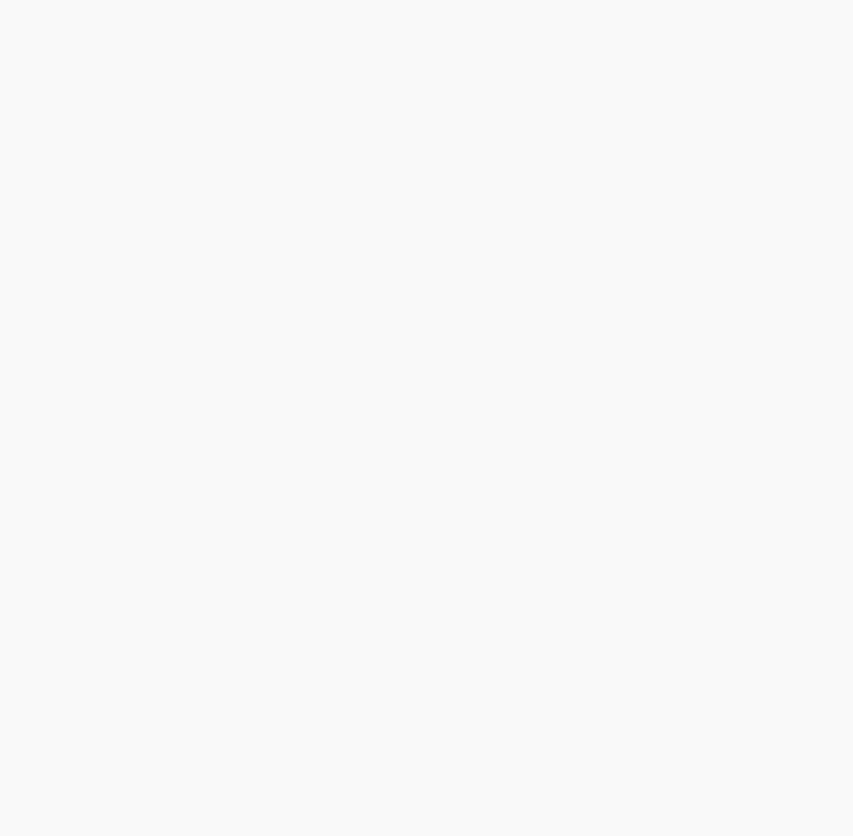
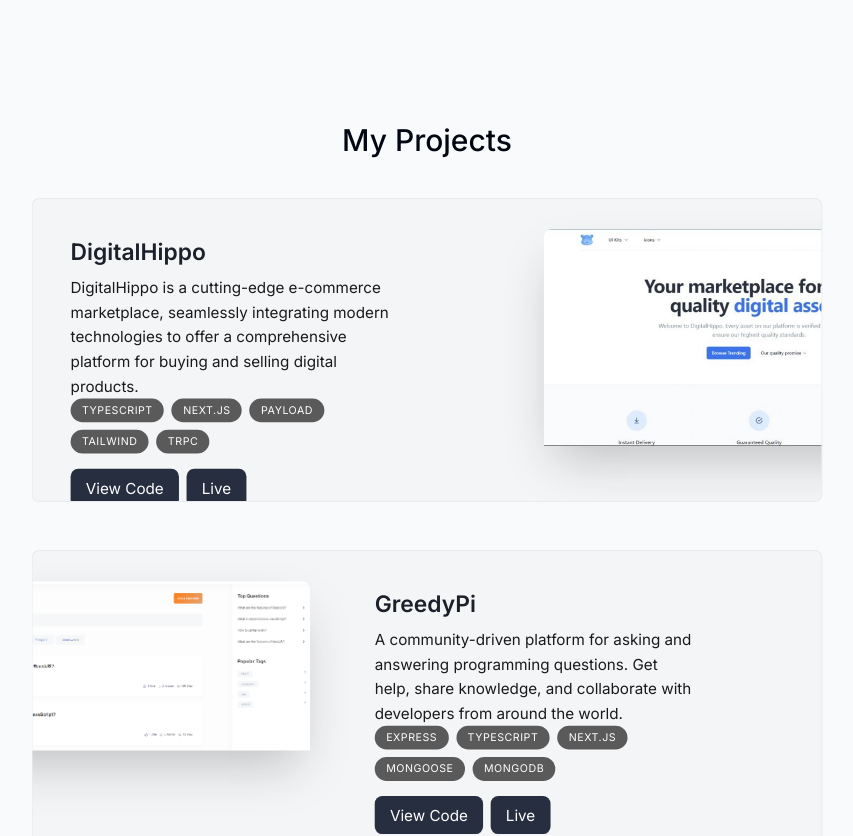
Before and after one commit to 0xaira/portfolio, a Next.js app: page / in a window 1280 px wide. Shown: the part 1240-2076 px from the top of the page, without its empty margins (213-1066 px from the left). Before the commit the page ends 1362 px from the top, so only its background shows below. Built offline with nearby package versions, Linux system fonts and the light colour scheme.

Commit message:
feat: Built the Projects Section

```diff
--- a/app/page.tsx
+++ b/app/page.tsx
@@ -1,12 +1,14 @@
 import About from "@/components/About";
 import Intro from "@/components/Intro";
 import SectionDivider from "@/components/SectionDivider";
+import Projects from "@/components/projects";
 export default function Home() {
   return (
     <main className="flex flex-col items-center px-4">
          <Intro />
          <SectionDivider />
          <About />
+         <Projects />
     </main>
   );
 }
--- /dev/null
+++ b/components/Project.tsx
@@ -0,0 +1,70 @@
+"use client";
+import { projectsData } from "@/lib/data";
+import Image from "next/image";
+import { motion, useScroll, useTransform } from "framer-motion";
+
+type ProjectProps = (typeof projectsData)[number];
+
+export default function Project({
+  title,
+  description,
+  tags,
+  imageUrl,
+}: ProjectProps) {
+  const { scrollYProgress } = useScroll({
+    offset: ["0 1", "1.33 1"],
+  });
+  const scaleProgess = useTransform(scrollYProgress, [0, 1], [0.8, 1]);
+  const opacityProgess = useTransform(scrollYProgress, [0, 1], [0.6, 1]);
+
+  return (
+    <motion.div
+      style={{
+        scale: scaleProgess,
+        opacity: opacityProgess,
+      }}
+      className="group mb-3 sm:mb-8 last:mb-0"
+    >
+      <section className="bg-gray-100 max-w-[52rem] border border-black/5 rounded-lg overflow-hidden sm:pr-8 relative sm:h-[20rem] hover:bg-gray-200 transition sm:group-even:pl-8">
+        <div className="pt-4 pb-7 px-5 sm:pl-10 sm:pr-2 sm:pt-10 sm:max-w-[50%] flex flex-col h-full sm:group-even:ml-[18rem]">
+          <h3 className="text-2xl font-semibold">{title}</h3>
+          <p className="mt-2 leading-relaxed text-black ">
+            {description}
+          </p>
+          <ul className="flex flex-wrap mt-4 gap-2 sm:mt-auto">
+            {tags.map((tag, index) => (
+              <li
+                className="bg-black/[0.7] px-3 py-1 text-[0.7rem] uppercase tracking-wider text-white rounded-full"
+                key={index}
+              >
+                {tag}
+              </li>
+            ))}
+          </ul>
+          <div className="mt-4">
+            <button className="bg-slate-900 text-white px-4 py-2 rounded-lg mr-2">View Code</button>
+            <button className="bg-slate-900 text-white px-4 py-2 rounded-lg">Live</button>
+          </div>
+        </div>
+
+        <Image
+          src={imageUrl}
+          alt="Project I worked on"
+          quality={95}
+          className="absolute hidden sm:block top-8 -right-40 w-[28.25rem] rounded-t-lg shadow-2xl
+        transition
+        group-hover:scale-[1.04]
+        group-hover:-translate-x-3
+        group-hover:translate-y-3
+        group-hover:-rotate-2
+
+        group-even:group-hover:translate-x-3
+        group-even:group-hover:translate-y-3
+        group-even:group-hover:rotate-2
+
+        group-even:right-[initial] group-even:-left-40"
+        />
+      </section>
+    </motion.div>
+  );
+}
--- /dev/null
+++ b/components/Projects.tsx
@@ -0,0 +1,21 @@
+"use client";
+import React from "react";
+import SectionHeading from "./SectionHeading";
+import { projectsData } from "@/lib/data";
+import Project from "./Project";
+
+export default function Projects() {
+
+  return (
+    <section id="projects" className="scroll-mt-28 mb-28">
+      <SectionHeading>My projects</SectionHeading>
+      <div>
+        {projectsData.map((project, index) => (
+          <React.Fragment key={index}>
+            <Project {...project} />
+          </React.Fragment>
+        ))}
+      </div>
+    </section>
+  );
+}
```
